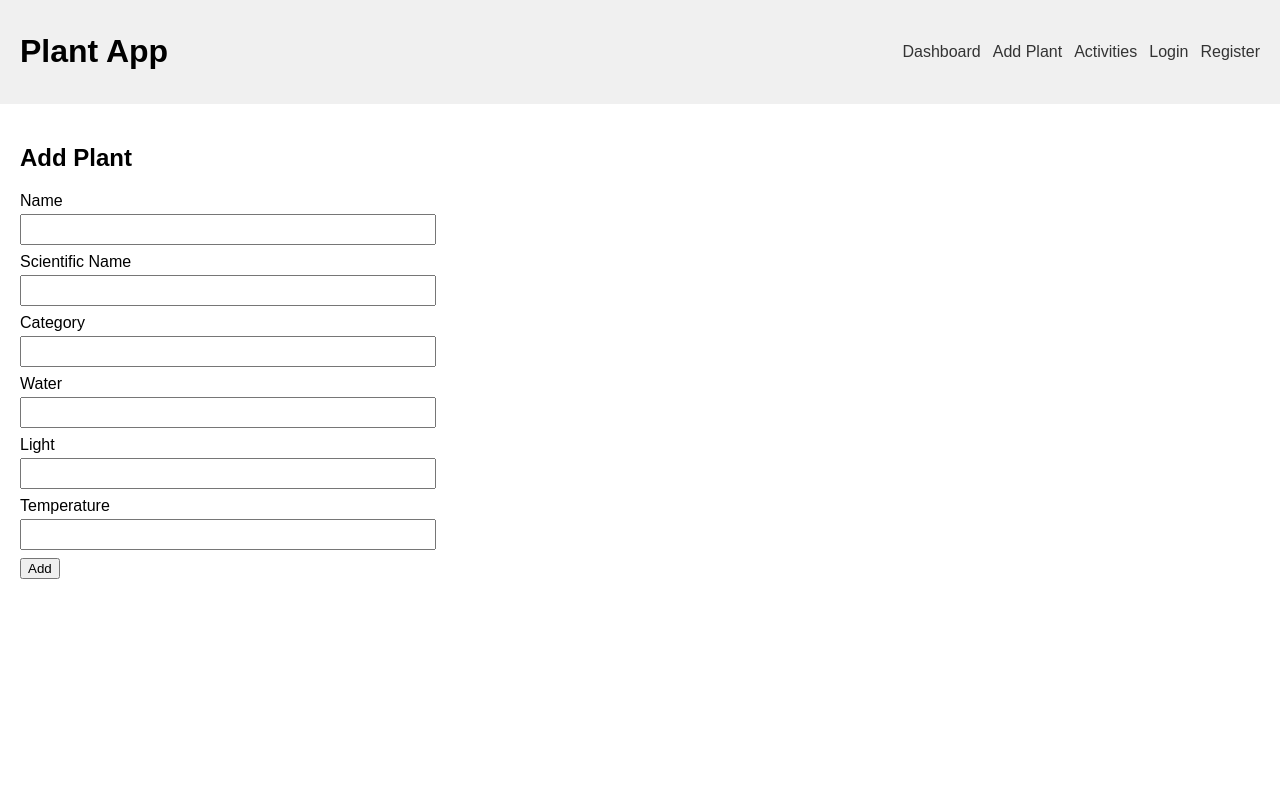
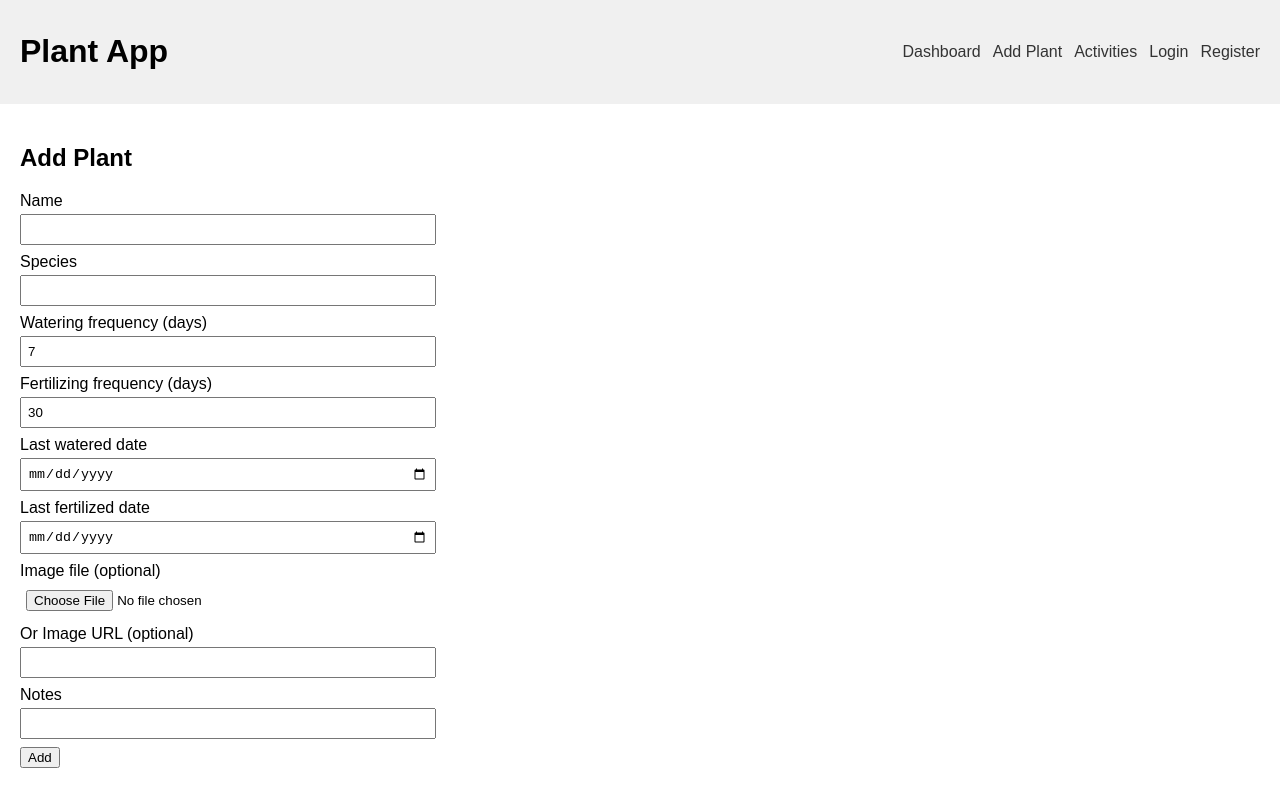
Before and after one commit to deepan-crypto/mern-intern-project, a React (Vite) app in the folder frontend/: page /add in a window 1280 px wide. Built offline with nearby package versions, Linux system fonts and the light colour scheme.

Commit message:
Addplant.jsx

```diff
--- a/frontend/src/pages/AddPlant.jsx
+++ b/frontend/src/pages/AddPlant.jsx
@@ -2,39 +2,55 @@ import React from 'react';
 import { useOutletContext } from 'react-router-dom';
 
 export default function AddPlant() {
-  const { setPlants } = useOutletContext();
+  const { setPlants, token } = useOutletContext();
 
   const handleSubmit = (e) => {
     e.preventDefault();
-    // collect form values using event.target
     const form = e.target;
+
+    // function to send the data to backend
+    const send = (imageData) => {
       const data = {
         name: form.name.value,
-      scientificName: form.scientificName.value,
-      category: form.category.value,
-      water: form.water.value,
-      light: form.light.value,
-      temperature: form.temperature.value
+        species: form.species.value,
+        wateringFrequencyDays: Number(form.wateringFrequencyDays.value),
+        fertilizingFrequencyDays: Number(form.fertilizingFrequencyDays.value),
+        lastWateredDate: form.lastWateredDate.value || null,
+        lastFertilizedDate: form.lastFertilizedDate.value || null,
+        image: imageData || form.imageUrl.value || '',
+        notes: form.notes.value
       };
 
-    // send to backend
       fetch('http://localhost:5000/api/plants', {
         method: 'POST',
-      headers: { 'Content-Type': 'application/json' },
+        headers: {
+          'Content-Type': 'application/json',
+          Authorization: `Bearer ${token}`
+        },
         body: JSON.stringify(data)
       }).then(res => res.json())
         .then(newPlant => {
-        // update local list simply by fetching again or setting state
-        // here we fetch list again (simple)
-        fetch('http://localhost:5000/api/plants')
+          // simple fetch again to update the list
+          fetch('http://localhost:5000/api/plants', { headers: { Authorization: `Bearer ${token}` } })
             .then(r => r.json())
             .then(list => {
               setPlants(list);
-            // go back to dashboard - simple redirect
               window.location = '/';
             });
-      })
-      .catch(err => console.error('Error adding plant', err));
+        }).catch(err => console.error('Error adding plant', err));
+    };
+
+    // handle file input if present
+    const file = form.imageFile.files[0];
+    if (file) {
+      const reader = new FileReader();
+      reader.onload = function () {
+        send(reader.result); // base64
+      };
+      reader.readAsDataURL(file);
+    } else {
+      send(null);
+    }
   };
 
   return (
@@ -42,11 +58,14 @@ export default function AddPlant() {
       <h2>Add Plant</h2>
       <form onSubmit={handleSubmit} className="form">
         <label>Name <input name="name" required /></label>
-        <label>Scientific Name <input name="scientificName" /></label>
-        <label>Category <input name="category" /></label>
-        <label>Water <input name="water" /></label>
-        <label>Light <input name="light" /></label>
-        <label>Temperature <input name="temperature" /></label>
+        <label>Species <input name="species" /></label>
+        <label>Watering frequency (days) <input name="wateringFrequencyDays" type="number" defaultValue="7" /></label>
+        <label>Fertilizing frequency (days) <input name="fertilizingFrequencyDays" type="number" defaultValue="30" /></label>
+        <label>Last watered date <input name="lastWateredDate" type="date" /></label>
+        <label>Last fertilized date <input name="lastFertilizedDate" type="date" /></label>
+        <label>Image file (optional) <input name="imageFile" type="file" accept="image/*" /></label>
+        <label>Or Image URL (optional) <input name="imageUrl" /></label>
+        <label>Notes <input name="notes" /></label>
         <button type="submit">Add</button>
       </form>
     </div>
```
Lines whose indentation alone changed are shown as unchanged.
